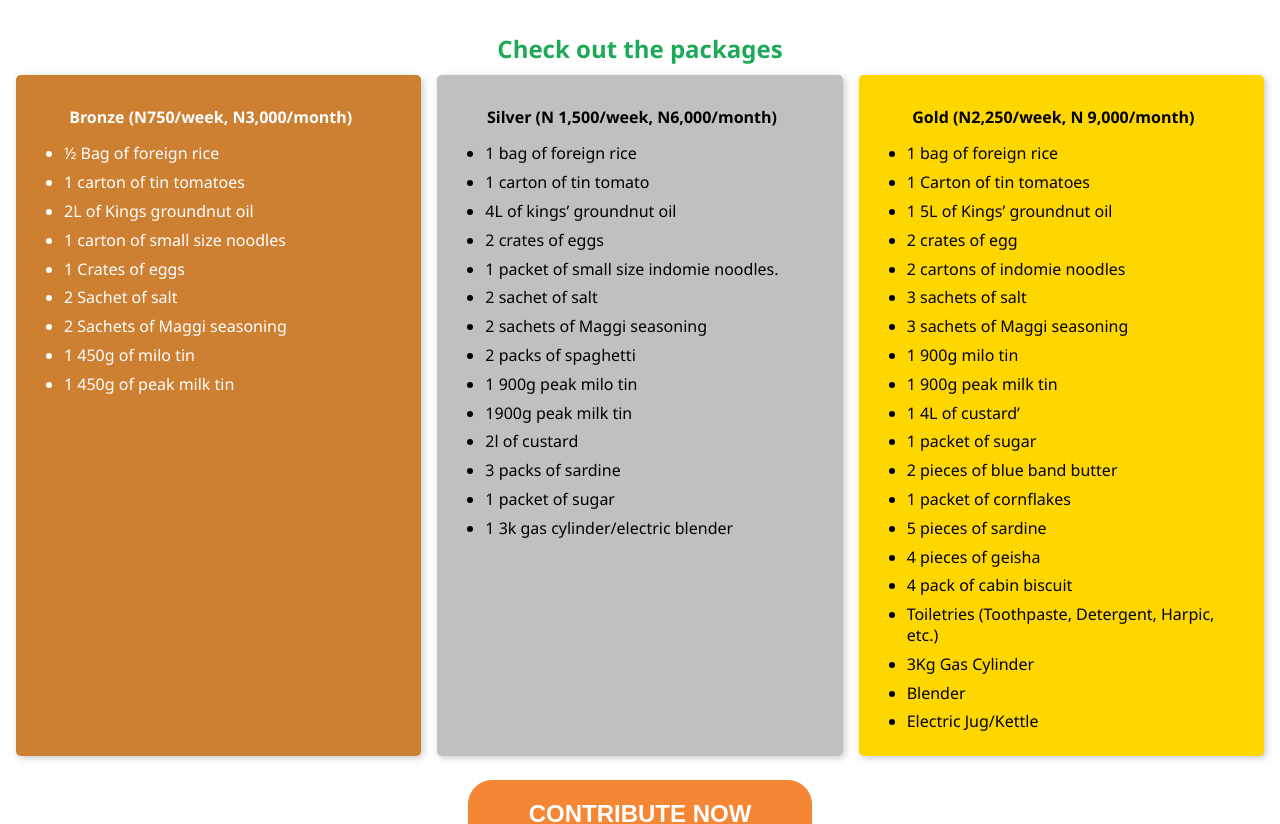
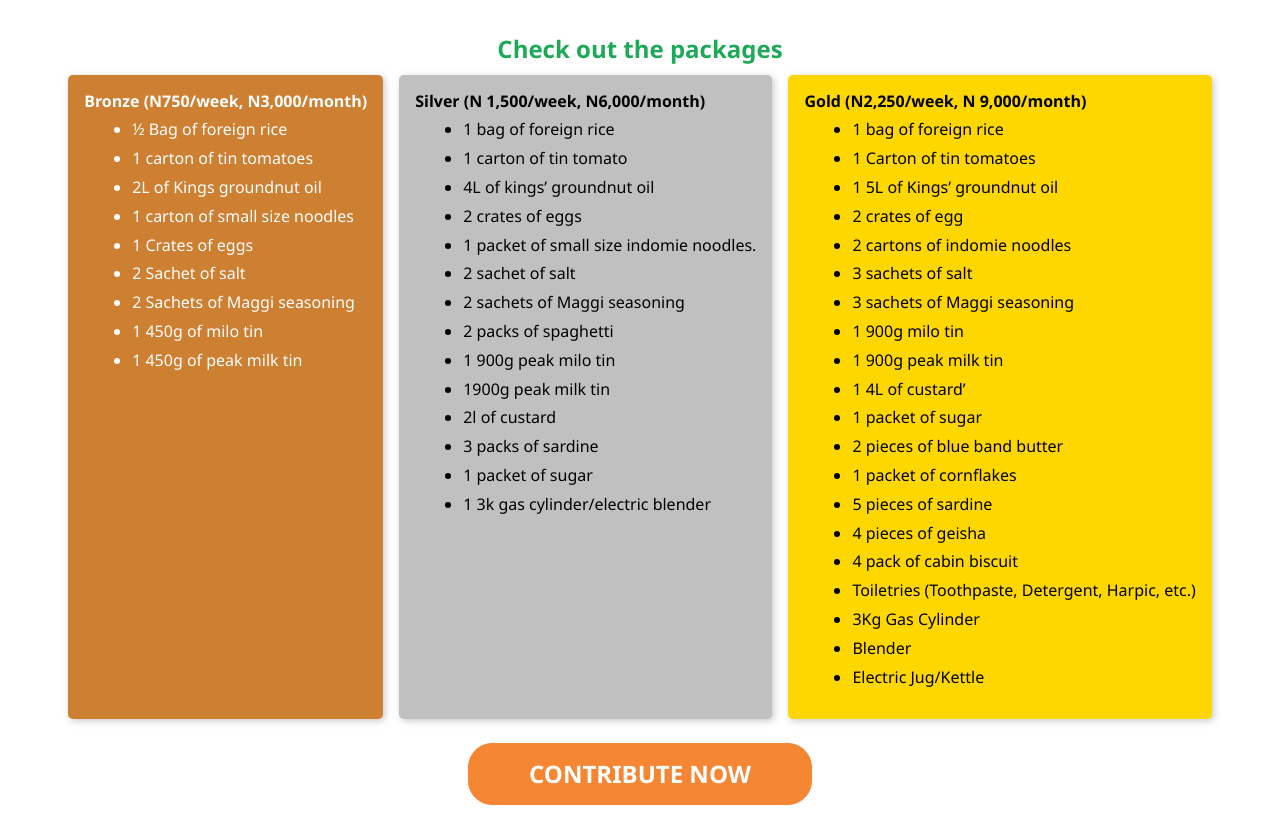
Before and after one commit to Johnleonarduc/charlyiriasinvestment, an Angular app: page /#/products/food-contribution in a window 1280 px wide. Shown: the part 523-1347 px from the top of the page. Built offline with nearby package versions, Linux system fonts and the light colour scheme.

Commit message:
update app

```diff
--- a/src/app/components/food-contribution/food-contribution.component.css
+++ b/src/app/components/food-contribution/food-contribution.component.css
@@ -102,6 +102,10 @@
     text-align: left;
 }
 
+ul {
+    padding-left: 3em;
+}
+
 .btn-toggle {
     background-color: white;
     color: #f58634;
@@ -114,23 +118,23 @@
     margin: 1em 0 .3em 0;
 }
 .gold {
+    grid-area: gold;
     padding: 1em;
     background-color: #ffd700 ;
-    padding-left: 3em;
     color: black;
 }
 
 .silver {
+    grid-area: silver;
     padding: 1em;
-    padding-left: 3em;
     background-color: #c0c0c0 ;
     color: black;
 }
 
 .bronze {
+    grid-area: bronze;
     padding: 1em;
     background-color: #CD7F32;
-    padding-left: 3em;
     color: white;
 }
 
@@ -151,21 +155,33 @@
     font-weight: bolder;
 } */
 
-ul h6 {
-    padding: 1em 0;
-    margin-left: -3em !important;
+h6 {
+    margin-bottom: .5em;
+    text-align: left;
 }
 
 .contr-btn {
     text-transform: uppercase;
     font-weight: bold;
+    color: white;
+}
+
+.package-wrapper {
+    display: grid;
+    grid-template:
+    "bronze" max-content
+    "silver" max-content
+    "gold" max-content
+    ;
+    gap: 1em;
+    margin-bottom: 1em;
 }
 
 @media screen and (min-width: 800px){
     .package-wrapper {
-        display: grid;
-        grid-template-columns: 1fr 1fr 1fr;
-        gap: 1em;
+        grid-template:
+        "bronze     silver      gold"
+        ;
     }
 
     .contr-btn {
--- a/src/app/components/food-contribution/food-contribution.component.html
+++ b/src/app/components/food-contribution/food-contribution.component.html
@@ -14,8 +14,9 @@
         <h5 class="pkg-header">Check out the packages</h5>
 
         <div class="package-wrapper">
-            <ul class="card bronze">
+            <div class="card bronze">
                 <h6>Bronze (N750/week, N3,000/month)</h6>
+                <ul>
                     <li> ½ Bag of foreign rice </li>
                     <li>1 carton of tin tomatoes</li>
                     <li>2L of Kings groundnut oil</li>
@@ -26,11 +27,12 @@
                     <li>1 450g of milo tin</li>
                     <li>1 450g of peak milk tin</li>
                 </ul>
+            </div>
 
 
-            <ul class="card silver">
+            <div class="card silver">
                 <h6>Silver (N 1,500/week, N6,000/month)</h6>
-
+                <ul >
                     <li>1 bag of foreign rice </li>
                     <li>1 carton of tin tomato</li>
                     <li>4L of kings’ groundnut oil</li>
@@ -46,11 +48,13 @@
                     <li>1 packet of sugar</li>
                     <li>1 3k gas cylinder/electric blender</li>
                 </ul>
+            </div>
 
 
-            <ul class="card gold">
+
+            <div class="card gold">
                 <h6>Gold (N2,250/week, N 9,000/month)</h6>
-
+                <ul >
                     <li>1 bag of foreign rice</li>
                     <li>1 Carton of tin tomatoes </li>
                     <li>1 5L of Kings’ groundnut oil</li>
@@ -71,9 +75,9 @@
                     <li>3Kg Gas Cylinder</li>
                     <li>Blender</li>
                     <li>Electric Jug/Kettle</li>
-
                 </ul>
             </div>
-        <a href="https://chat.whatsapp.com/BggVxbI2T6T8VaBwSY0Tfw"><button class="btn contr-btn">Contribute Now</button></a>
+        </div>
+        <a  class="btn contr-btn" href="https://chat.whatsapp.com/BggVxbI2T6T8VaBwSY0Tfw">Contribute Now</a>
     </div>
 </main>
--- a/src/app/components/forex-investment/forex-investment.component.html
+++ b/src/app/components/forex-investment/forex-investment.component.html
@@ -59,7 +59,7 @@
 
                     <div class="calc-other-inputs card">
                         <label for="principal">Principal
-                            <input type="number" name="principal" id="principal" autofocus [(ngModel)]="principal">
+                            <input type="number" name="principal" id="principal" [(ngModel)]="principal">
                         </label>
                         <label for="interestRate">Interest Rate(%)
                             <input type="number" name="interestRate" id="interestRate" [ngModel]="interestRate" disabled>
@@ -87,7 +87,7 @@
         </div>
         <!-- <button class="btn btn-toggle  calc-btn" (click)="toggleCalc()" [ngClass]="{ 'hide-calc': calcOpen, 'show-calc': !calcOpen }">Calculate</button> -->
 
-        <a class="btn calc-inv-btn" href="https://chat.whatsapp.com/BggVxbI2T6T8VaBwSY0Tfw">
+        <a class="btn calc-inv-btn" href="https://forms.gle/f7Nv5ZvDNNN99yQS9">
             Invest
         </a>
     </div>
--- a/src/app/components/header/header.component.html
+++ b/src/app/components/header/header.component.html
@@ -1,5 +1,5 @@
 <header>
-    <img id="header-logo" src="assets/home/small/logo.png" alt="logo">
+    <img id="header-logo" src="assets/home/small/logo.png" alt="logo CIIL">
     <h1><span>CHARLY </span>IRIAS INVESTMENT</h1>
     <fa-icon id="hambugger" [icon]="faBars" size="2x" [styles]="{'stroke': '#1ea958', 'color': '#1ea958'}" [ngClass]="{ 'show': !navbarOpen, 'dontshow': navbarOpen}" (click)="toggleNav()"></fa-icon>
      <nav class="desk-menu">
```
Lines whose indentation alone changed are shown as unchanged.
